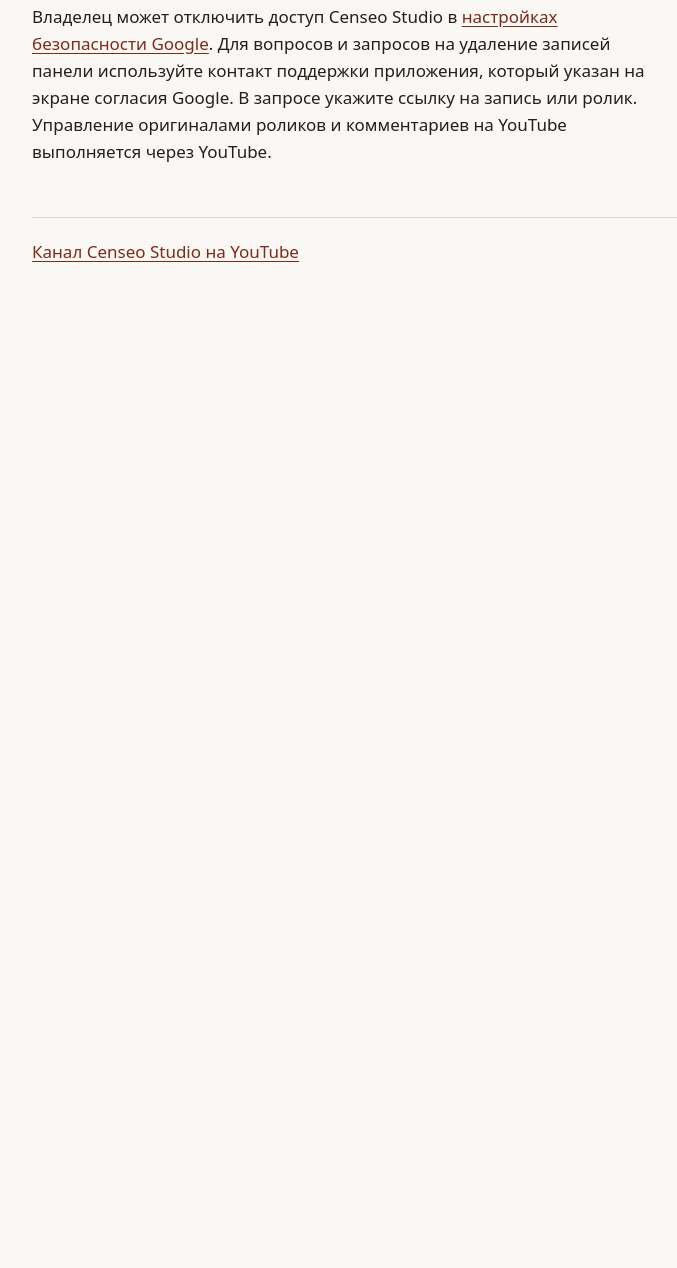
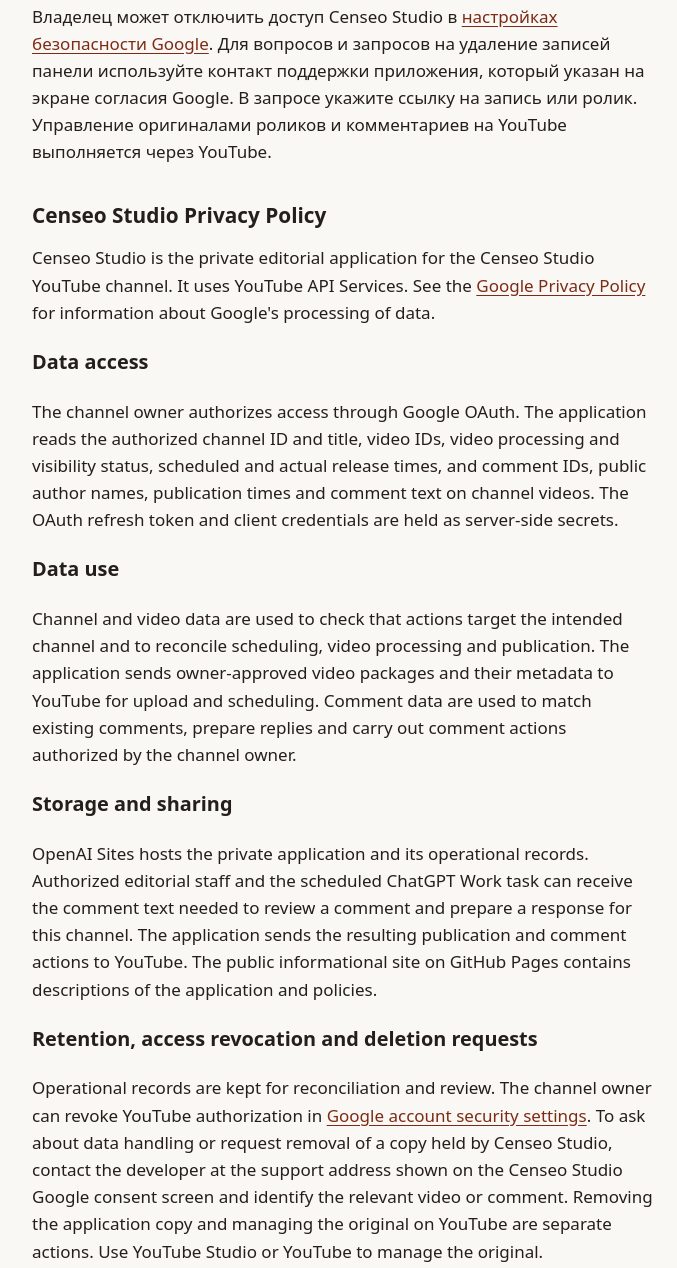
Before and after one commit to CrazyZefir/crazyzefir.github.io, a plain HTML site: page privacy.html in a window 1280 px wide. Shown: the part 984-2252 px from the top of the page, without its empty margins (228-905 px from the left). Before the commit the page ends 1313 px from the top, so only its background shows below. Drawn offline with Linux system fonts and the light colour scheme.

Commit message:
Clarify application purpose and Google data handling

```diff
--- a/privacy.html
+++ b/privacy.html
@@ -9,7 +9,7 @@
 </head>
 <body>
 <main>
-<nav aria-label="О приложении"><a href="/">Censeo Studio</a><a href="/privacy.html">Конфиденциальность</a><a href="/terms.html">Условия</a></nav>
+<nav aria-label="О приложении"><a href="/">Censeo Studio</a><a href="https://crazyzefir.github.io/privacy.html">Конфиденциальность</a><a href="https://crazyzefir.github.io/terms.html">Условия</a></nav>
 <h1>Политика конфиденциальности</h1>
 <p>Censeo Studio использует YouTube API Services для редакционной работы с одним каналом. На обработку данных со стороны Google распространяется <a href="https://policies.google.com/privacy">политика конфиденциальности Google</a>.</p>
 <h2>Какие данные используются</h2>
@@ -18,6 +18,18 @@
 <p>Закрытая панель хранит рабочие записи в OpenAI Sites. Владелец и уполномоченные им исполнители используют эти данные для выпуска видео и сопровождения канала. Для подготовки ответов нужный текст комментария может быть передан исполнителю в ChatGPT Work. Токен OAuth хранится как секрет на стороне сервера. Страница на GitHub Pages содержит только сведения о приложении.</p>
 <h2>Управление доступом и данными</h2>
 <p>Владелец может отключить доступ Censeo Studio в <a href="https://security.google.com/settings/security/permissions">настройках безопасности Google</a>. Для вопросов и запросов на удаление записей панели используйте контакт поддержки приложения, который указан на экране согласия Google. В запросе укажите ссылку на запись или ролик. Управление оригиналами роликов и комментариев на YouTube выполняется через YouTube.</p>
+<section lang="en">
+<h2>Censeo Studio Privacy Policy</h2>
+<p>Censeo Studio is the private editorial application for the Censeo Studio YouTube channel. It uses YouTube API Services. See the <a href="https://policies.google.com/privacy">Google Privacy Policy</a> for information about Google's processing of data.</p>
+<h3>Data access</h3>
+<p>The channel owner authorizes access through Google OAuth. The application reads the authorized channel ID and title, video IDs, video processing and visibility status, scheduled and actual release times, and comment IDs, public author names, publication times and comment text on channel videos. The OAuth refresh token and client credentials are held as server-side secrets.</p>
+<h3>Data use</h3>
+<p>Channel and video data are used to check that actions target the intended channel and to reconcile scheduling, video processing and publication. The application sends owner-approved video packages and their metadata to YouTube for upload and scheduling. Comment data are used to match existing comments, prepare replies and carry out comment actions authorized by the channel owner.</p>
+<h3>Storage and sharing</h3>
+<p>OpenAI Sites hosts the private application and its operational records. Authorized editorial staff and the scheduled ChatGPT Work task can receive the comment text needed to review a comment and prepare a response for this channel. The application sends the resulting publication and comment actions to YouTube. The public informational site on GitHub Pages contains descriptions of the application and policies.</p>
+<h3>Retention, access revocation and deletion requests</h3>
+<p>Operational records are kept for reconciliation and review. The channel owner can revoke YouTube authorization in <a href="https://security.google.com/settings/security/permissions">Google account security settings</a>. To ask about data handling or request removal of a copy held by Censeo Studio, contact the developer at the support address shown on the Censeo Studio Google consent screen and identify the relevant video or comment. Removing the application copy and managing the original on YouTube are separate actions. Use YouTube Studio or YouTube to manage the original.</p>
+</section>
 <footer><a href="https://www.youtube.com/@CenseoStudio">Канал Censeo Studio на YouTube</a></footer>
 </main>
 </body>
```
Also changed, not shown: index.html (+7 -2 lines), terms.html (+6 -2 lines).
